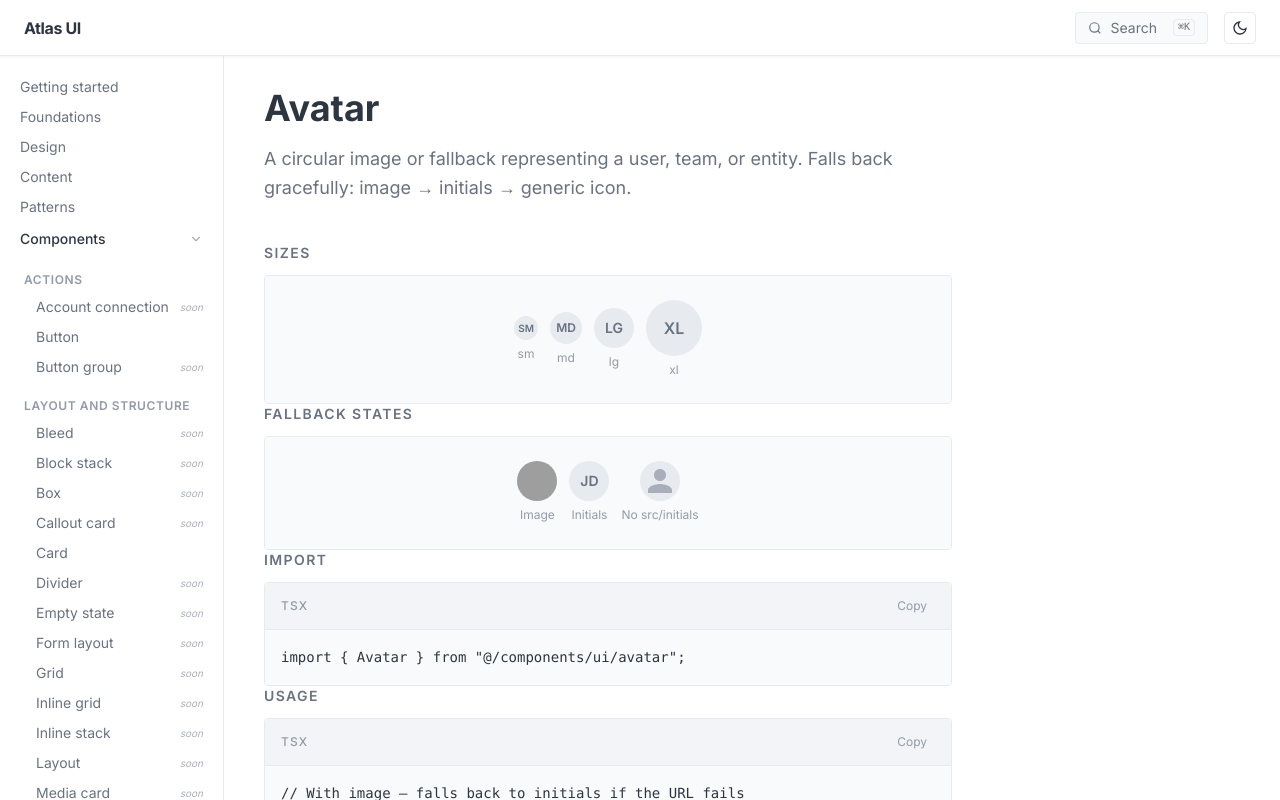
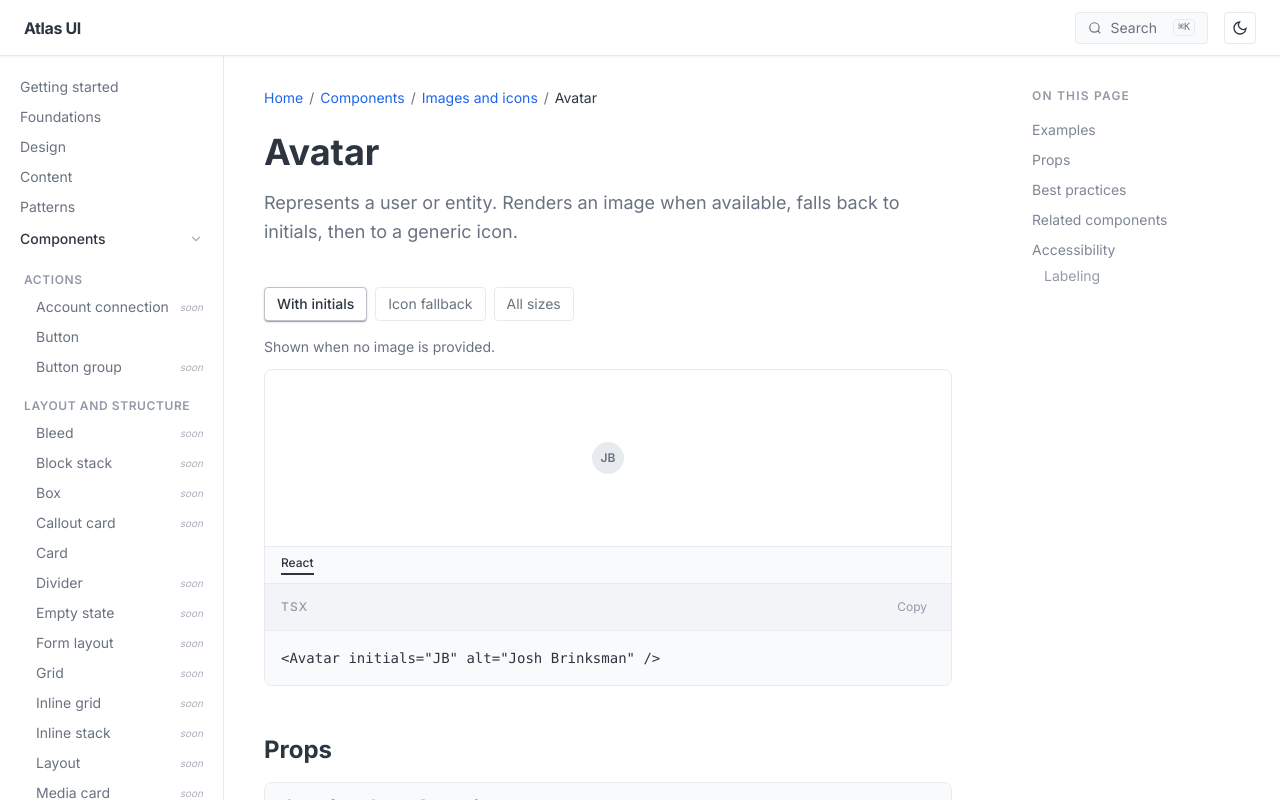
Before and after one commit to ninja-design-josh/atlas-ui, a Next.js app: page /components/images-and-icons/avatar in a window 1280 px wide. Shown: the top 800 px of the page. Built offline with nearby package versions, Linux system fonts and the light colour scheme; grey boxes are pictures that could not be loaded.

Commit message:
feat: rewrite Avatar page to Polaris-style layout

```diff
--- a/src/app/(docs)/components/images-and-icons/avatar/page.tsx
+++ b/src/app/(docs)/components/images-and-icons/avatar/page.tsx
@@ -1,101 +1,68 @@
 "use client";
 
+import * as React from "react";
 import { Avatar } from "@/components/ui/avatar";
-import type { AvatarSize } from "@/components/ui/avatar";
-import { ComponentSection, DocSubheading } from "@/components/docs/component-section";
-import { LivePreview } from "@/components/docs/live-preview";
-import { CodeBlock } from "@/components/docs/code-block";
-import { PropsTable, type PropDef } from "@/components/docs/props-table";
-
-const IMPORT = `import { Avatar } from "@/components/ui/avatar";`;
-
-const USAGE = `// With image — falls back to initials if the URL fails
-<Avatar
-  src="https://avatars.githubusercontent.com/u/1"
-  alt="GitHub User"
-  initials="GH"
-  size="md"
-/>
-
-// Initials only
-<Avatar initials="JD" size="lg" />
-
-// All sizes
-<Avatar initials="SM" size="sm" />
-<Avatar initials="MD" size="md" />
-<Avatar initials="LG" size="lg" />
-<Avatar initials="XL" size="xl" />`;
+import { ComponentSection } from "@/components/docs/component-section";
+import type { PropDef } from "@/components/docs/props-table";
 
 const PROPS: PropDef[] = [
-  { name: "src",      type: "string",  description: "Image URL. Falls back to initials or icon if the image fails to load." },
-  { name: "alt",      type: "string",  default: '""', description: "Alt text for the image." },
-  { name: "initials", type: "string",  description: "1–2 characters shown when no image is available." },
-  { name: "size",     type: '"sm" | "md" | "lg" | "xl"', default: '"md"', description: "Diameter of the avatar circle." },
+  { name: "src",      type: "string",              description: "Image URL. Falls back to initials, then icon." },
+  { name: "initials", type: "string",              description: "1–2 character fallback shown when src fails or is absent." },
+  { name: "alt",      type: "string", required: true, description: "Alt text for the image. Required for accessibility." },
+  { name: "size",     type: '"sm" | "md" | "lg" | "xl"', default: '"md"', description: "Avatar dimensions." },
 ];
 
 export default function AvatarPage() {
   return (
     <ComponentSection
-      id="avatar"
       name="Avatar"
       status="stable"
-      description="A circular image or fallback representing a user, team, or entity. Falls back gracefully: image → initials → generic icon."
-      whenToUse={[
-        "Use in navigation headers, comment threads, and user list rows.",
-        "Provide initials as a fallback for when a profile image is unavailable.",
-        "Use size=xl for profile pages; size=sm for dense tables or sidebar items.",
+      description="Represents a user or entity. Renders an image when available, falls back to initials, then to a generic icon."
+      breadcrumb={[
+        { label: "Home",             href: "/" },
+        { label: "Components",       href: "/components" },
+        { label: "Images and icons", href: "/components" },
       ]}
-      controlDefs={[
-        { prop: "initials", type: "string", default: "JB" },
-        { prop: "size",     type: "enum",   options: ["sm","md","lg","xl"], default: "md" },
-        { prop: "alt",      type: "string", default: "Josh Brinksman" },
+      examples={[
+        {
+          label: "With initials",
+          description: "Shown when no image is provided.",
+          preview: <Avatar initials="JB" alt="Josh Brinksman" />,
+          code: `<Avatar initials="JB" alt="Josh Brinksman" />`,
+        },
+        {
+          label: "Icon fallback",
+          description: "Shown when neither src nor initials is provided.",
+          preview: <Avatar alt="Unknown user" />,
+          code: `<Avatar alt="Unknown user" />`,
+        },
+        {
+          label: "All sizes",
+          preview: (
+            <div className="flex items-end gap-3">
+              <Avatar initials="SM" alt="Small" size="sm" />
+              <Avatar initials="MD" alt="Medium" size="md" />
+              <Avatar initials="LG" alt="Large" size="lg" />
+              <Avatar initials="XL" alt="Extra large" size="xl" />
+            </div>
+          ),
+          code: `<Avatar initials="JB" alt="Josh" size="sm" />\n<Avatar initials="JB" alt="Josh" size="md" />\n<Avatar initials="JB" alt="Josh" size="lg" />\n<Avatar initials="JB" alt="Josh" size="xl" />`,
+        },
       ]}
-      renderPreview={(p) => (
-        <Avatar initials={p.initials as string} size={p.size as AvatarSize} alt={p.alt as string} />
-      )}
-    >
-      <div>
-        <DocSubheading>Sizes</DocSubheading>
-        <LivePreview>
-          {(["sm","md","lg","xl"] as const).map((size) => (
-            <div key={size} className="flex flex-col items-center gap-1">
-              <Avatar initials={size.toUpperCase()} size={size} />
-              <span className="text-caption text-grey-50">{size}</span>
-            </div>
-          ))}
-        </LivePreview>
-      </div>
-
-      <div>
-        <DocSubheading>Fallback states</DocSubheading>
-        <LivePreview>
-          <div className="flex flex-col items-center gap-1">
-            <Avatar src="https://github.com/vercel.png" alt="Vercel" size="lg" />
-            <span className="text-caption text-grey-50">Image</span>
-          </div>
-          <div className="flex flex-col items-center gap-1">
-            <Avatar initials="JD" size="lg" />
-            <span className="text-caption text-grey-50">Initials</span>
-          </div>
-          <div className="flex flex-col items-center gap-1">
-            <Avatar size="lg" alt="No image or initials" />
-            <span className="text-caption text-grey-50">No src/initials</span>
-          </div>
-        </LivePreview>
-      </div>
-
-      <div>
-        <DocSubheading>Import</DocSubheading>
-        <CodeBlock code={IMPORT} language="tsx" />
-      </div>
-      <div>
-        <DocSubheading>Usage</DocSubheading>
-        <CodeBlock code={USAGE} language="tsx" />
-      </div>
-      <div>
-        <DocSubheading>Props</DocSubheading>
-        <PropsTable props={PROPS} />
-      </div>
-    </ComponentSection>
+      props={PROPS}
+      dos={[
+        { label: "Always provide alt text — it's required for screen readers." },
+        { label: "Provide initials as a fallback so the avatar is never empty." },
+      ]}
+      donts={[
+        { label: "Don't omit the alt prop, even if the avatar is decorative — pass an empty string instead." },
+      ]}
+      accessibility={{
+        labeling: "The alt prop is passed to the <img> element. When using initials or icon fallback, the alt text is used as the accessible name.",
+      }}
+      relatedComponents={[
+        { label: "Badge", href: "/components/feedback-indicators/badge" },
+      ]}
+    />
   );
 }
```
